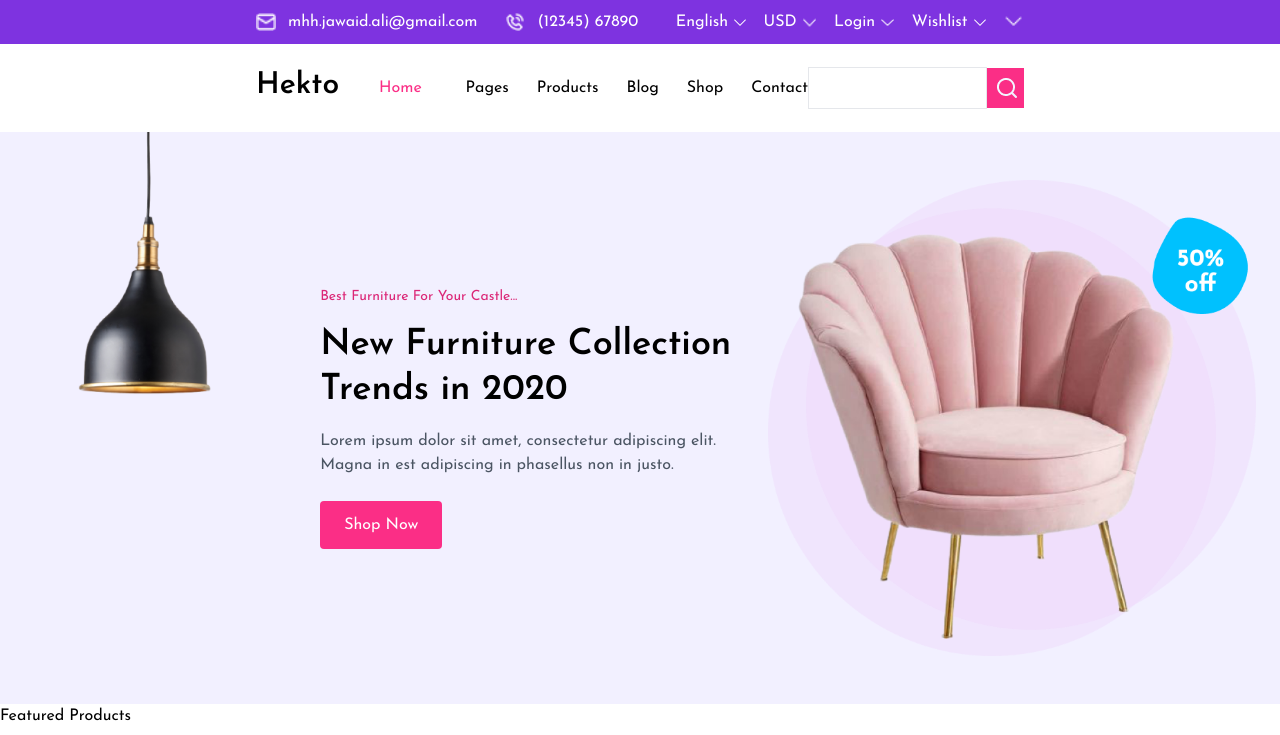
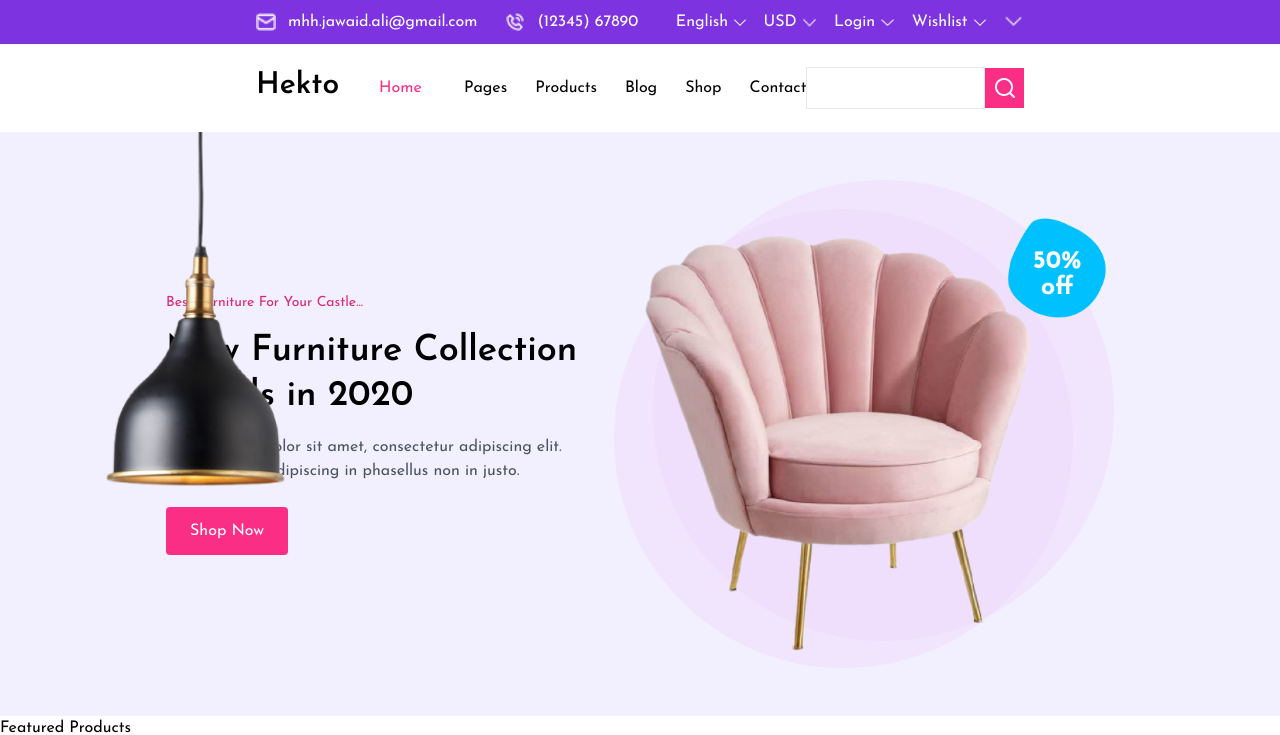
Before and after one commit to Bilalraza617/GIAIC-assignment, a Next.js app in the folder uiux_hackathon/: page / in a window 1280 px wide. Shown: the top 735 px of the page. Built offline with nearby package versions, Linux system fonts and the light colour scheme.

Commit message:
added default pink color

```diff
--- a/uiux_hackathon/src/app/page.tsx
+++ b/uiux_hackathon/src/app/page.tsx
@@ -12,9 +12,9 @@ import Image from "next/image";
 export default function Home() {
   return (
     <div>
-      <div className="bg-[#F2F0FF] flex">
-        <div className="text-right">
-          <Image src="/light.png" alt="img" width={300} height={300} />
+      <div className="bg-[#F2F0FF] flex h-">
+        <div className="text-right absolute">
+          <Image src="/light.png" alt="img" width={400} height={400} />
         </div>
         <div className="flex justify-between items-center max-w-6xl mx-auto px-6 py-12">
           <div className="max-w-md">
@@ -33,7 +33,7 @@ export default function Home() {
             </button>
           </div>
 
-          <div className="relative">
+          <div className="">
             <Image
               src="/sofa.png"
               width={500}
--- a/uiux_hackathon/src/components/Header.tsx
+++ b/uiux_hackathon/src/components/Header.tsx
@@ -8,16 +8,10 @@ const Header = () => {
       <div className="flex gap-10">
         <h1 className="font-bold text-3xl">Hekto</h1>
         <ul className="flex items-center gap-7">
-          <li className="text-[#FB2E86] items-center">
+          <li className="text-pinkDefault items-center">
             <Link href="#" className="flex items-center gap-1">
               Home
-              <Image
-                src="/arrow.png"
-                className="text-[#FB2E86]"
-                width={30}
-                height={30}
-                alt="img"
-              />
+              <Image src="/arrow.png" width={500} height={500} alt="img" className="w-6 object-cover text-pinkDefault" />
             </Link>
           </li>
           <li>
--- a/uiux_hackathon/tailwind.config.ts
+++ b/uiux_hackathon/tailwind.config.ts
@@ -11,7 +11,8 @@ export default {
       colors: {
         background: "var(--background)",
         foreground: "var(--foreground)",
-        navyBlue: "#101750"
+        navyBlue: "#101750",
+        pinkDefault: "#FB2E86",
       },
     },
   },
```
